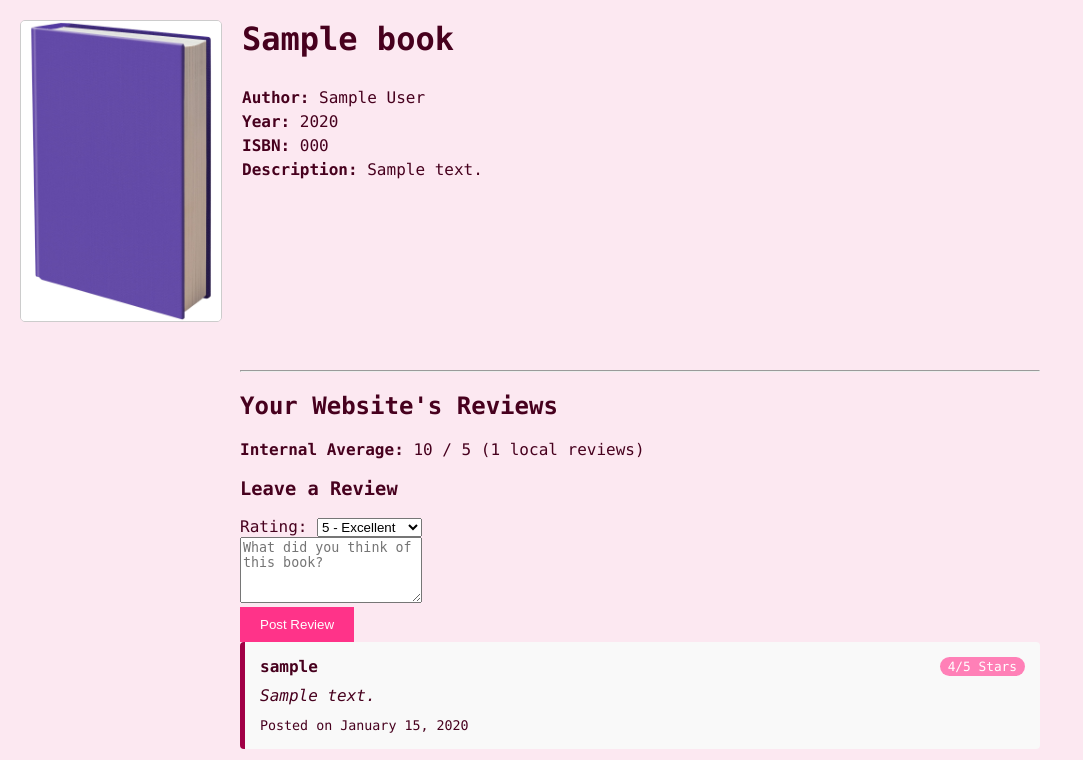
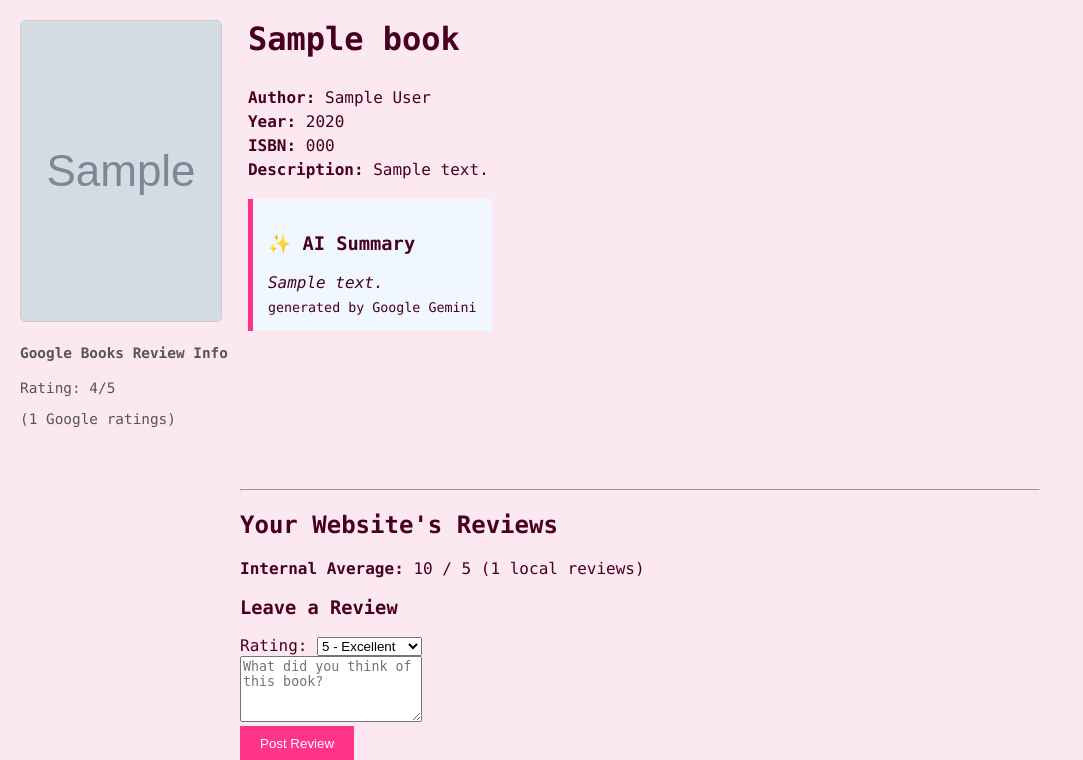
Before and after one commit to anterakotoarison/ENGO551_Proj1, a Flask app: template templates/book.html in a window 1280 px wide. Shown: the part 72-832 px from the top of the page, without its empty margins (0-1083 px from the left). Run offline with Flask 3, Linux system fonts and the light colour scheme; the template is opened without the code that fills it: most values are stand-ins (such as "Sample title", 1, 10 or a date in 2020); grey boxes marked "Sample" are stand-in pictures.

Commit message:
feat: use gemini api to create book summary.

```diff
--- a/application.py
+++ b/application.py
@@ -6,6 +6,9 @@ from sqlalchemy import create_engine, text
 from sqlalchemy.orm import scoped_session, sessionmaker
 from dotenv import load_dotenv
 import requests
+from google import genai
+
+client = genai.Client(api_key=os.getenv("GEMINI_API_KEY"))
 
 load_dotenv()
 app = Flask(__name__)
@@ -133,46 +136,110 @@ def logout():
 
 @app.route("/book/<isbn>", methods=["GET", "POST"])
 def book_page(isbn):
+    # 1. Clean the ISBN from the URL
     isbn = isbn.strip()
+
     if "user_id" not in session:
         return redirect(url_for("index"))
 
+    # 2. Fetch book from local DB (using TRIM to ignore database padding)
     book = db.execute(
-        text("SELECT * FROM book_table WHERE isbn = :isbn"),
+        text("SELECT * FROM book_table WHERE TRIM(isbn) = :isbn"),
         {"isbn": isbn}
     ).fetchone()
 
     if not book:
         return "Book not found!", 404
 
-    # reviews
+    # 3. Fetch Google Books Data
+    google_data = None
+    try:
+        clean_isbn = isbn.strip().replace("-", "")
+
+        # We use your new key here to bypass the 429 error
+        params = {
+            "q": f"isbn:{clean_isbn}",
+            "key": os.getenv("GOOGLE_BOOKS_KEY") # Ensure this matches your .env name
+        }
+
+        res = requests.get("https://www.googleapis.com/books/v1/volumes", params=params, timeout=5)
+
+        if res.status_code == 200:
+            data = res.json()
+
+            # If ISBN search is empty, try a broader search with the key
+            if data.get("totalItems", 0) == 0:
+                params["q"] = f"{book.title} {book.author}"
+                res = requests.get("https://www.googleapis.com/books/v1/volumes", params=params, timeout=5)
+                data = res.json()
+
+            if "items" in data:
+                google_data = data["items"][0].get("volumeInfo")
+
+                # Force HTTPS for thumbnails
+                if google_data and "imageLinks" in google_data:
+                    img_url = google_data["imageLinks"].get("thumbnail")
+                    if img_url:
+                        google_data["imageLinks"]["thumbnail"] = img_url.replace("http://", "https://")
+
+                print(f"DEBUG: SUCCESS! Found data for {book.title}")
+            else:
+                print(f"DEBUG: Even with a key, Google found nothing for {book.title}")
+        else:
+            print(f"DEBUG: API Error {res.status_code}: {res.text}")
+
+    except Exception as e:
+        print(f"API Error: {e}")
+
+    ai_summary = None
+    try:
+        # Create a detailed prompt based on the book info you already have
+        prompt = f"Provide a concise, 3-sentence summary of the book '{book.title}' by {book.author}. Focus on the main plot and themes."
+
+        response = client.models.generate_content(
+            model="gemini-3-flash-preview",
+            contents=prompt
+        )
+        ai_summary = response.text
+    except Exception as e:
+        print(f"Gemini API Error: {e}")
+        ai_summary = "AI summary temporarily unavailable."
+
+    # 4. Handle Review Submission (POST)
     if request.method == "POST":
         rating = request.form.get("rating")
         review_text = request.form.get("review_text")
 
-        exists = db.execute(text("SELECT id FROM reviews WHERE user_id = :u AND isbn = :i"),
+        # Check if user already reviewed this book
+        exists = db.execute(text("SELECT id FROM reviews WHERE user_id = :u AND TRIM(isbn) = :i"),
                            {"u": session["user_id"], "i": isbn}).fetchone()
+
         if not exists:
             db.execute(text("INSERT INTO reviews (user_id, isbn, rating, review_text) VALUES (:u, :i, :r, :t)"),
                        {"u": session["user_id"], "i": isbn, "r": rating, "t": review_text})
             db.commit()
+
+        # Redirect back to the GET route to prevent form resubmission on refresh
         return redirect(url_for('book_page', isbn=isbn))
 
+    # 5. Fetch all reviews for this book
     all_reviews = db.execute(text("""
         SELECT u.username, r.rating, r.review_text, r.created_at
         FROM reviews r JOIN users u ON r.user_id = u.id
-        WHERE r.isbn = :i ORDER BY r.created_at DESC"""), {"i": isbn}).fetchall()
+        WHERE TRIM(r.isbn) = :i ORDER BY r.created_at DESC"""), {"i": isbn}).fetchall()
 
-    # Check if the logged-in user has already reviewed
-    user_review = db.execute(text("SELECT id FROM reviews WHERE user_id = :u AND isbn = :i"),
+    # 6. Check if CURRENT user has reviewed (for the template logic)
+    user_review = db.execute(text("SELECT id FROM reviews WHERE user_id = :u AND TRIM(isbn) = :i"),
                             {"u": session["user_id"], "i": isbn}).fetchone()
 
-    # Get internal stats (average of YOUR users' ratings)
-    stats = db.execute(text("SELECT COUNT(id) as count, ROUND(AVG(rating), 1) as average FROM reviews WHERE isbn = :i"),
+    # 7. Calculate internal website stats
+    stats = db.execute(text("SELECT COUNT(id) as count, ROUND(AVG(rating), 1) as average FROM reviews WHERE TRIM(isbn) = :i"),
                       {"i": isbn}).fetchone()
 
     return render_template("book.html",
                            book=book,
                            reviews=all_reviews,
                            has_reviewed=bool(user_review),
-                           stats=stats)
+                           stats=stats,
+                           google_data=google_data,
+                           ai_summary=ai_summary)
--- a/static/styles.css
+++ b/static/styles.css
@@ -259,3 +259,22 @@ h1 {
     border: none;
     cursor: pointer;
 }
+
+.google-stats {
+            color: #555;
+            font-size: 0.9em;
+            margin-bottom: 10px;
+        }
+.badge {
+    background: #eee;
+    padding: 2px 8px;
+    border-radius: 12px;
+    font-size: 0.8em;
+}
+
+.ai-summary-box{
+    background: #f0f7ff;
+    border-left: 5px solid #FF3389;
+    padding: 15px;
+    margin: 20px 0;
+}
--- a/templates/book.html
+++ b/templates/book.html
@@ -12,8 +12,24 @@
     </nav>
 
     <div class="book-container">
-        <!-- Stock image -->
-        <img src="{{ url_for('static', filename='placeholder-book.jpg') }}" alt="Book Cover" class="book-image">
+
+        <div class="book-sidebar">
+            {% if google_data and google_data.imageLinks %}
+                <img src="{{ google_data.imageLinks.thumbnail }}" alt="Book Cover" class="book-image">
+            {% else %}
+                <img src="{{ url_for('static', filename='placeholder-book.jpg') }}" alt="Book Cover" class="book-image">
+            {% endif %}
+
+            <div class="google-stats">
+                <h4>Google Books Review Info</h4>
+                {% if google_data and google_data.averageRating %}
+                    <p>Rating: {{ google_data.averageRating }}/5</p>
+                    <p>({{ google_data.ratingsCount }} Google ratings)</p>
+                {% else %}
+                    <p>No Google ratings available.</p>
+                {% endif %}
+            </div>
+        </div>
 
         <!-- Book info -->
         <div class="book-info">
@@ -23,6 +39,14 @@
             <p><strong>ISBN:</strong> {{ book.isbn }}</p>
             {% if book.description %}
                 <p><strong>Description:</strong> {{ book.description }}</p>
+            {% endif %}
+
+            {% if ai_summary %}
+                <div class="ai-summary-box">
+                    <h3>✨ AI Summary</h3>
+                    <p><em>{{ ai_summary }}</em></p>
+                    <small>generated by Google Gemini</small>
+                </div>
             {% endif %}
         </div>
     </div>
--- a/templates/search.html
+++ b/templates/search.html
@@ -29,7 +29,7 @@
             <ul>
                 {% for book in results %}
                     <li>
-                        <a href="{{ url_for('book_page', isbn=book.isbn) }}">
+                        <a href="{{ url_for('book_page', isbn=book.isbn.strip()) }}">
                             <strong>{{ book.title }}</strong>
                         </a><br>
                         Author: {{ book.author }}<br>
```
